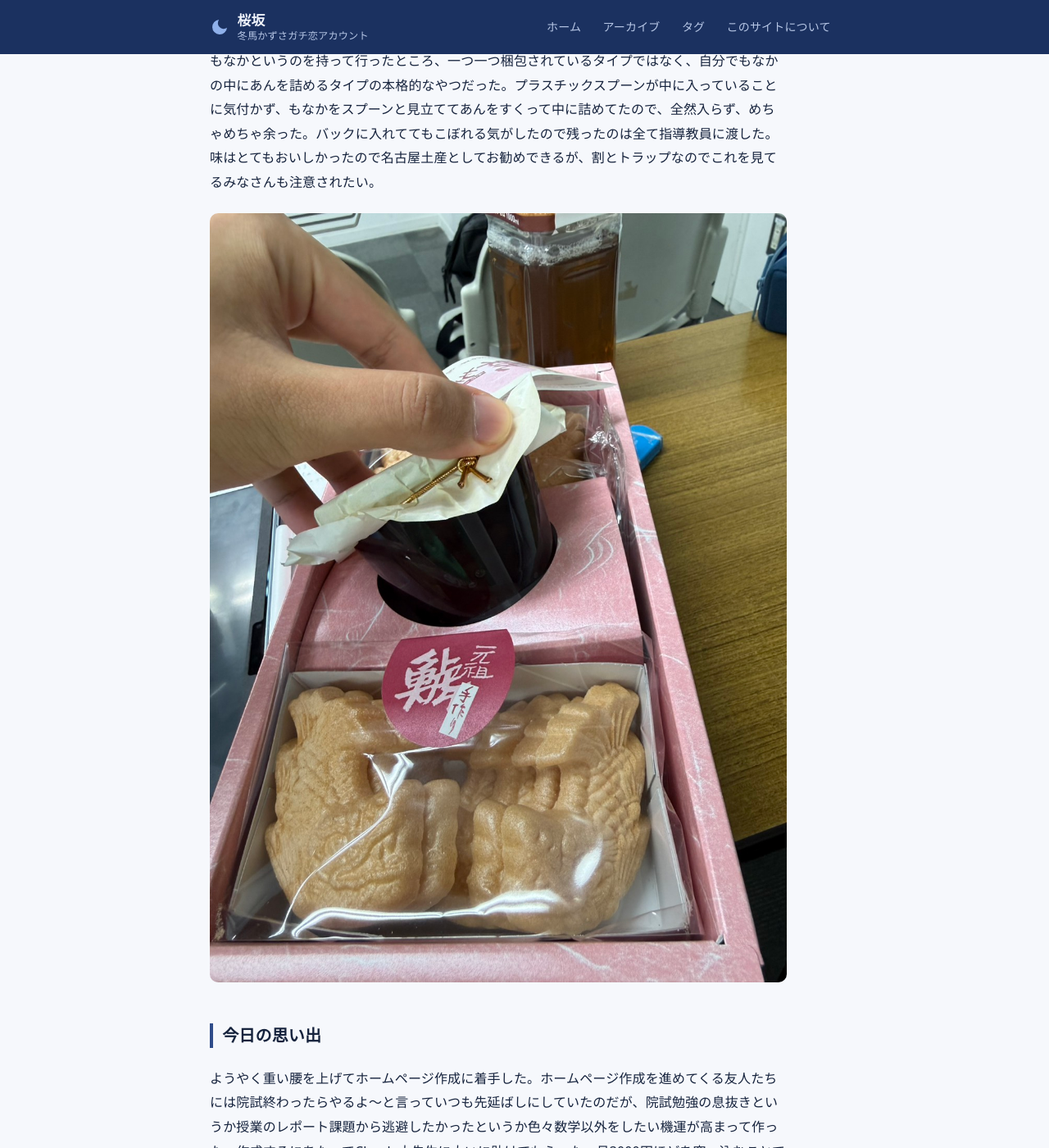
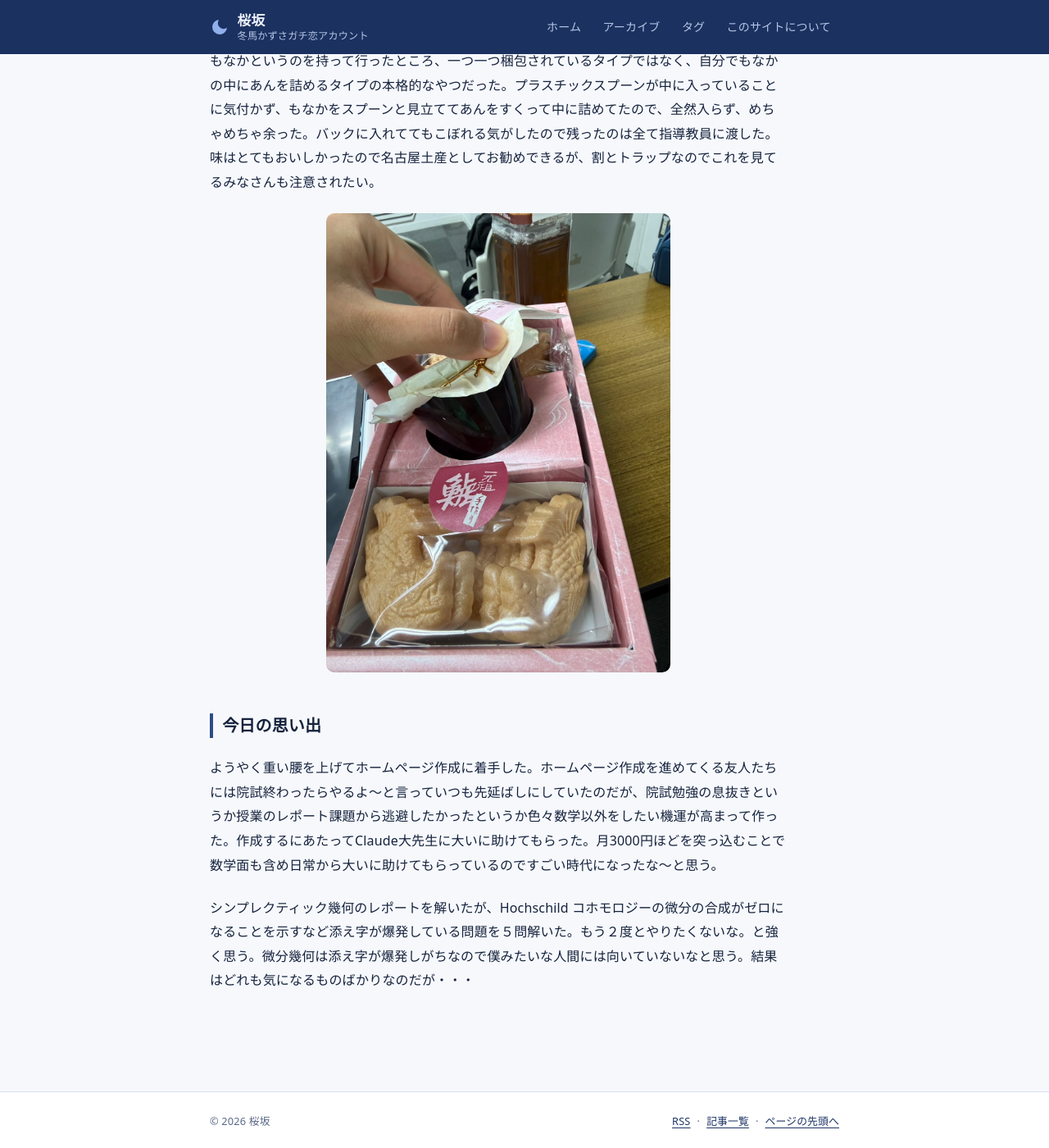
Before and after one commit to sakurazaka-math/sakurazaka-math.github.io, a Jekyll site: the page built from _posts/2026-07-30-hello.md, in a window 1280 px wide and 1400 px high, scrolled down 1101 px. Shown: the whole window at 82% size. Built offline with Jekyll 4.4.1, drawn with Linux system fonts in a browser that asks for light colours.

Commit message:
Enhance image styling in prose section
Added max-width and margin styles to images in prose.

```diff
--- a/assets/css/style.css
+++ b/assets/css/style.css
@@ -266,7 +266,12 @@ a:hover { color: var(--accent); }
   border-left: 3px solid var(--border);
   color: var(--text-muted);
 }
-.prose img { border-radius: 10px; display: block; }
+.prose img {
+  max-width: 420px;
+  margin-inline: auto;
+  border-radius: 10px;
+  display: block;
+}
 .prose hr { border: 0; border-top: 1px solid var(--border); margin-block: 2.5em; }
 .prose code {
   font-family: var(--font-mono);
```
